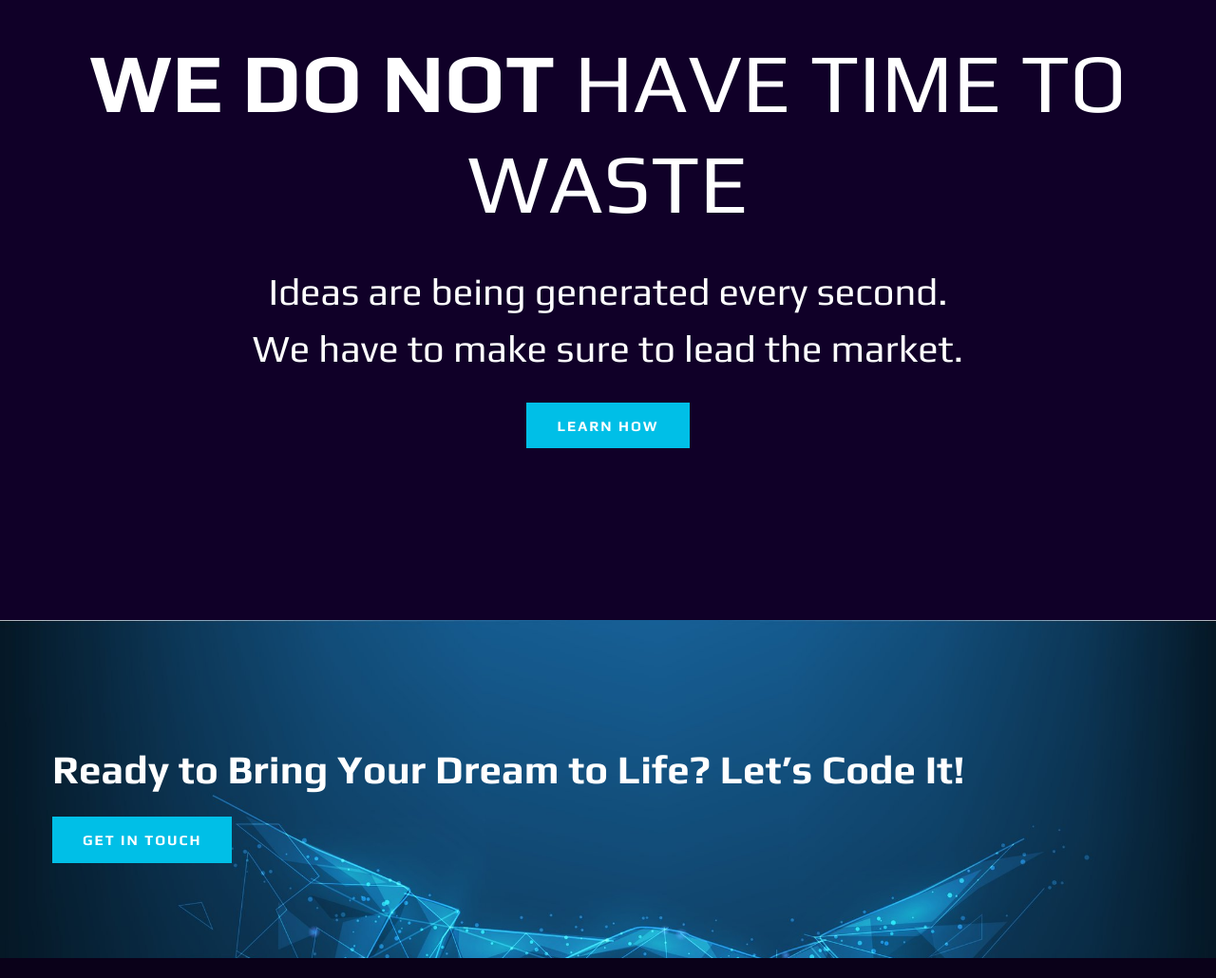
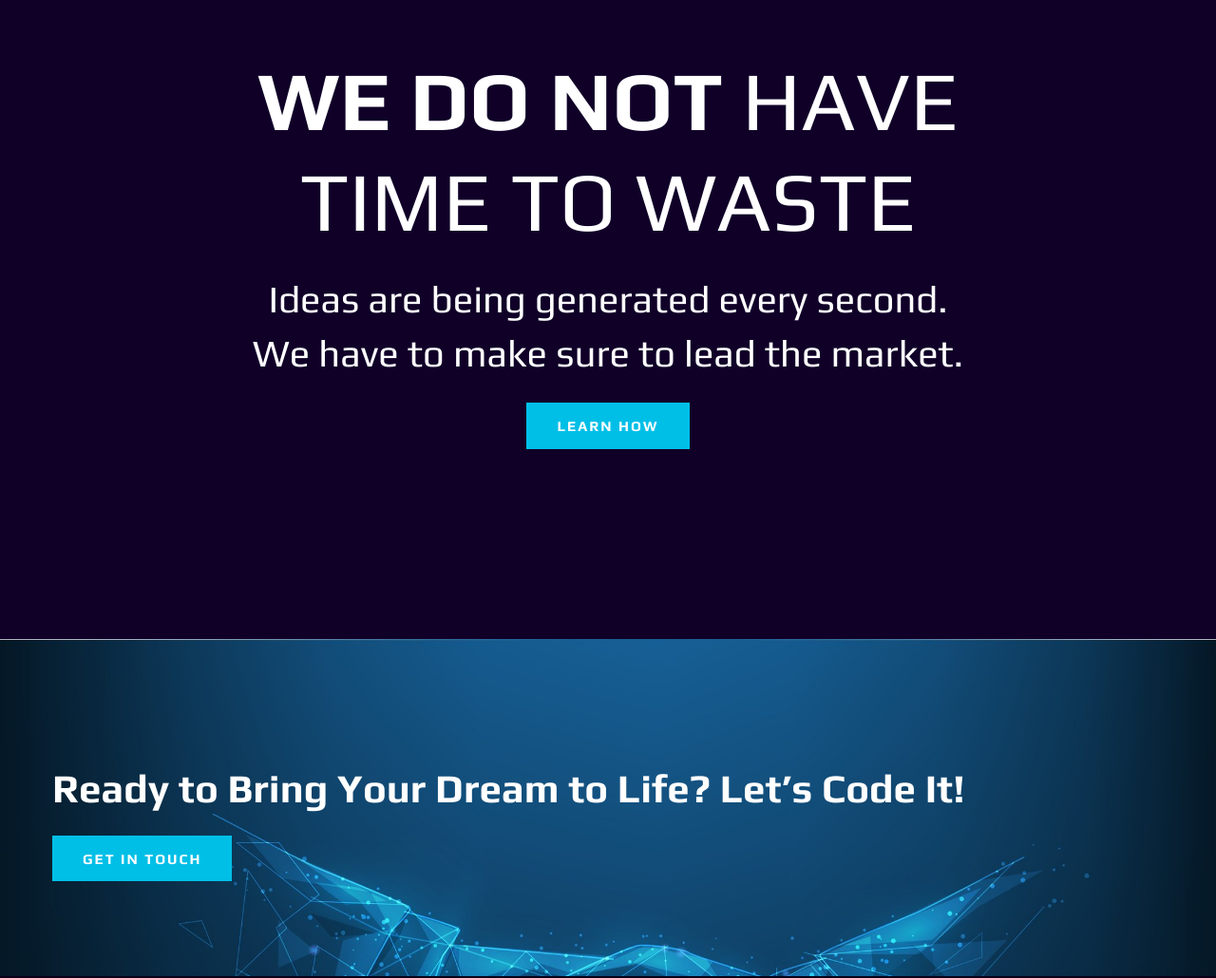
Before and after one commit to ArseniouSoftwareConstructions/ArseniouSoftwareConstructions, a plain HTML site: page index.html in a window 1280 px wide. Shown: the part 3040-4070 px from the top of the page at 95% size. Drawn offline with nearby package versions, Linux system fonts and the light colour scheme.

Commit message:
Add files via upload

```diff
--- a/css/style.css
+++ b/css/style.css
@@ -1316,9 +1316,8 @@ ol {
   display: flex;
   justify-content: center;
   align-items: center;
-  height: 100vh; /* Adjust the height as needed */
   background-color: #f5f5f5; /* Example background color */
-  padding: 20px; /* Adds space around the text */
+  padding: 200px; /* Adds space around the text */
   background: #100028;
   flex-direction: column;
 }
@@ -1350,6 +1349,10 @@ ol {
   text-transform: uppercase;
   display: inline-block;
   padding: 14px 32px 12px;
+   text-align: center;
+  vertical-align: middle;
+  line-height: 1.5; /* Adjust this value to fine-tune vertical alignment */
+
 }
 
 .center-button:hover {
@@ -2442,7 +2445,7 @@ ol {
 }
 
 .callto.spad.set-bg {
-  background-position: right 0px top 0px; /* Positions the image 20px from the right edge and 30px from the bottom edge */
+  background-position: left 0px top 0px; /* Positions the image 20px from the right edge and 30px from the bottom edge */
  }
 
  .sticky-top {
```
